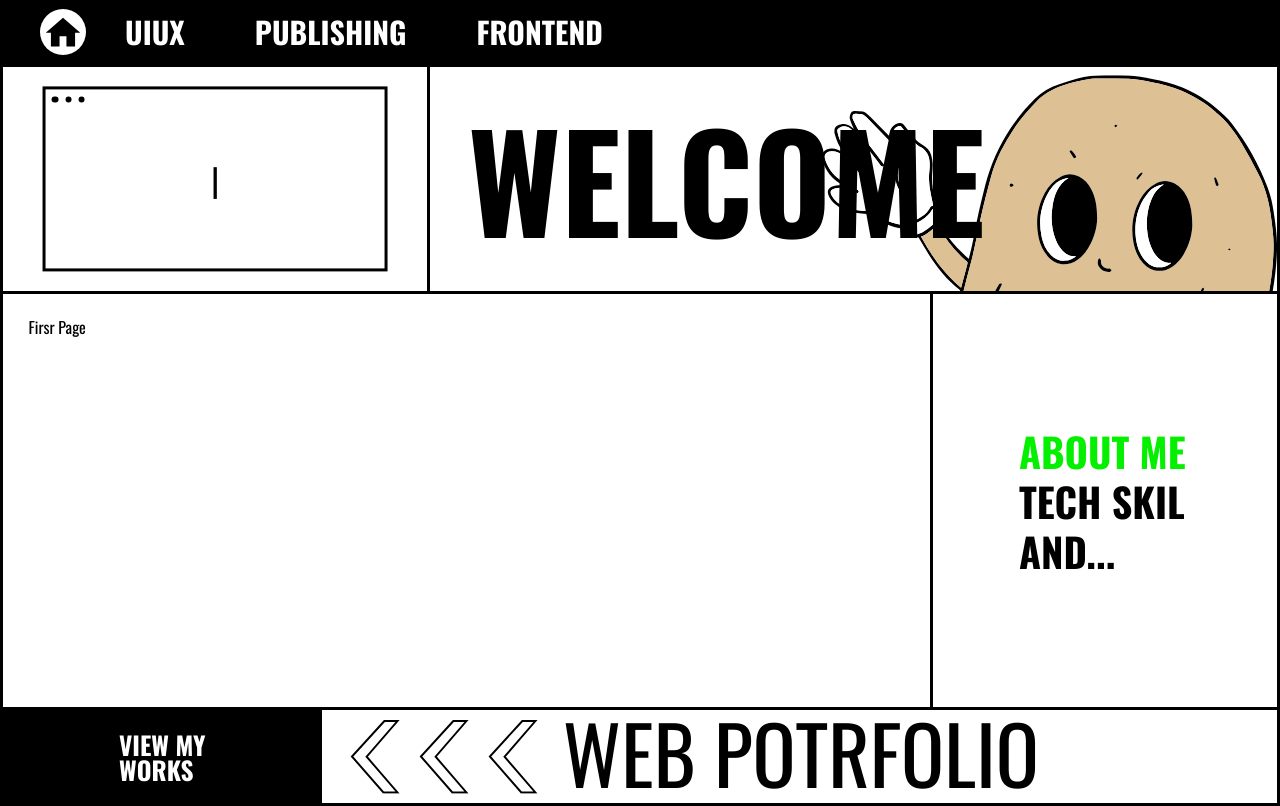
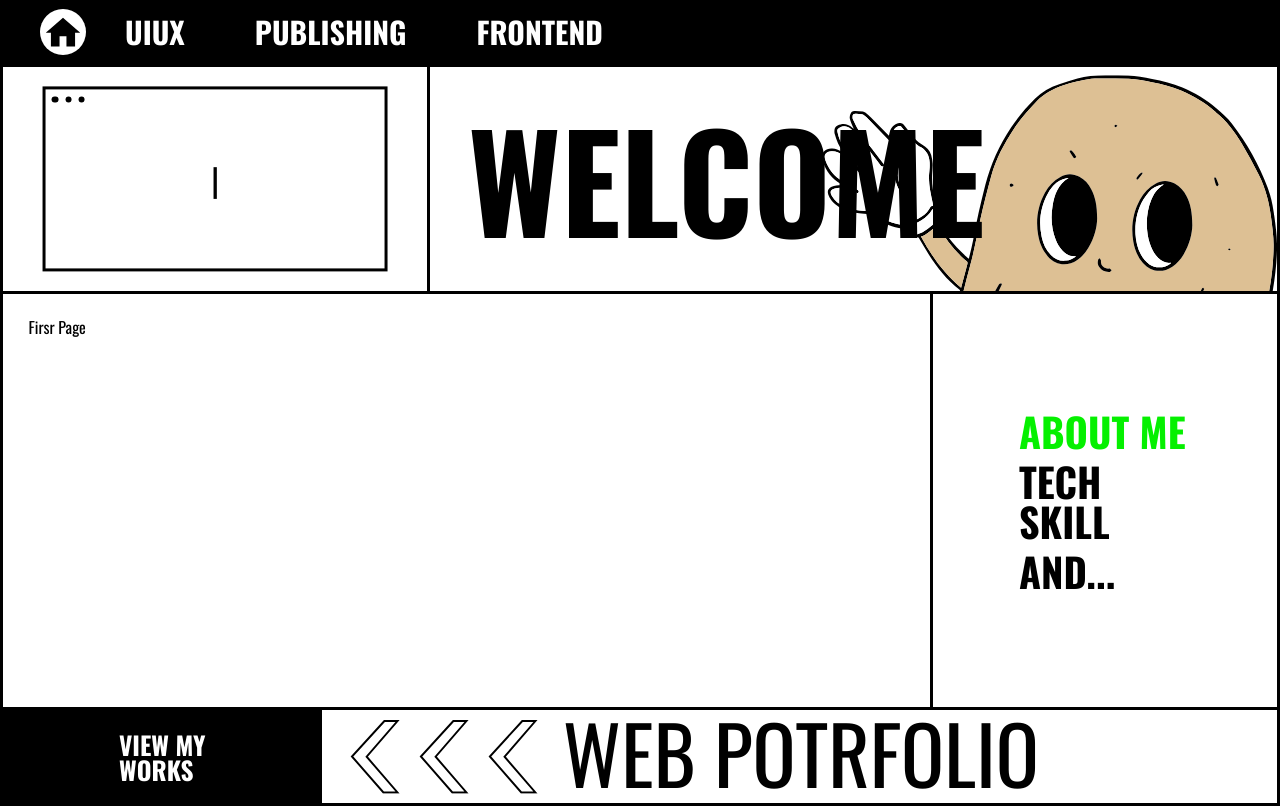
Before and after one commit to pota0w0/portfolio-ver2022, a React (Create React App) app: page / in a window 1280 px wide. Built offline with nearby package versions, Linux system fonts and the light colour scheme.

Commit message:
오타 수정

```diff
--- a/src/components/menuTab/menuTab.js
+++ b/src/components/menuTab/menuTab.js
@@ -30,7 +30,7 @@ export default class MenuTab extends React.Component{
             <div className="tabArry">
             <ul className="tabs">
                 <li className={`${this.state.menu === 0? 'active': ''}`} onClick={() => this.changeMenu(0)}>ABOUT ME</li>
-                <li className={`${this.state.menu === 1? 'active': ''}`} onClick={() => this.changeMenu(1)}>TECH SKIL</li>
+                <li className={`${this.state.menu === 1? 'active': ''}`} onClick={() => this.changeMenu(1)}>TECH SKILL</li>
                 <li className={`${this.state.menu === 2? 'active': ''}`} onClick={() => this.changeMenu(2)}>AND...</li>
             </ul>
             </div>
--- a/src/components/swiper/swiper.jsx
+++ b/src/components/swiper/swiper.jsx
@@ -28,7 +28,7 @@ export default function SwiperMenu() {
         className="SwiperTabArry"
         >
         <SwiperSlide className="SwiperTab"><p>ABOUT ME</p></SwiperSlide>
-        <SwiperSlide className="SwiperTab"><p>TECH SKIL</p></SwiperSlide>
+        <SwiperSlide className="SwiperTab"><p>TECH SKILL</p></SwiperSlide>
         <SwiperSlide className="SwiperTab"><p>AMD...</p></SwiperSlide>
       </Swiper>
       <Swiper
--- a/src/pages/main.js
+++ b/src/pages/main.js
@@ -46,7 +46,7 @@ return (
                 <div className="mobile_arrowWrap">
                   <img className="mobile_viewArrow" alt="arrow" src="../img/mobile_arrow.svg"/>
                 </div>
-                <p>POTR<br/>FOLIO</p>
+                <p>PORT<br/>FOLIO</p>
             </div>
           </Link>
         </div>
```
